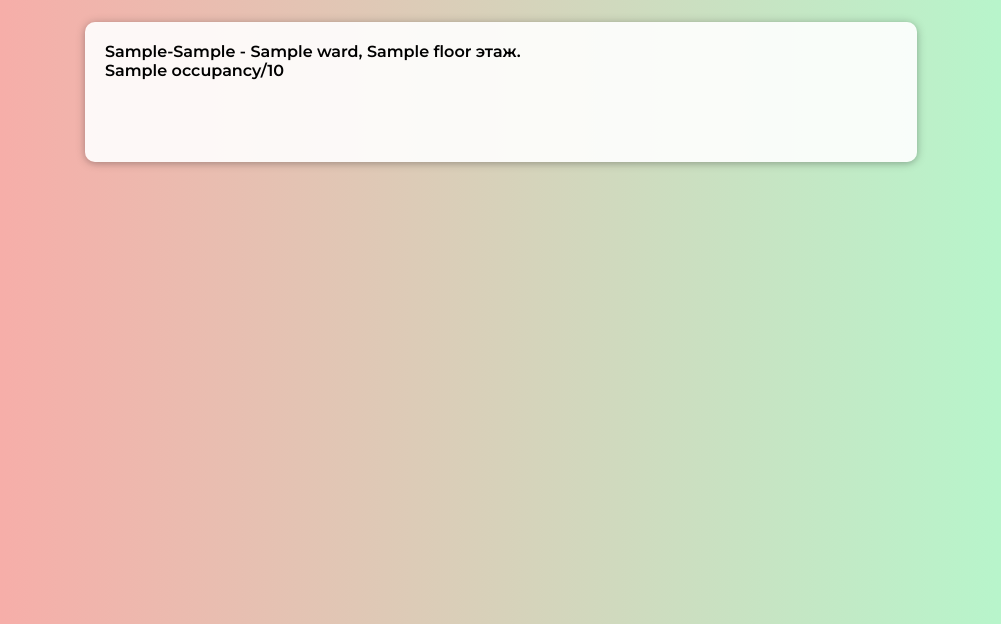
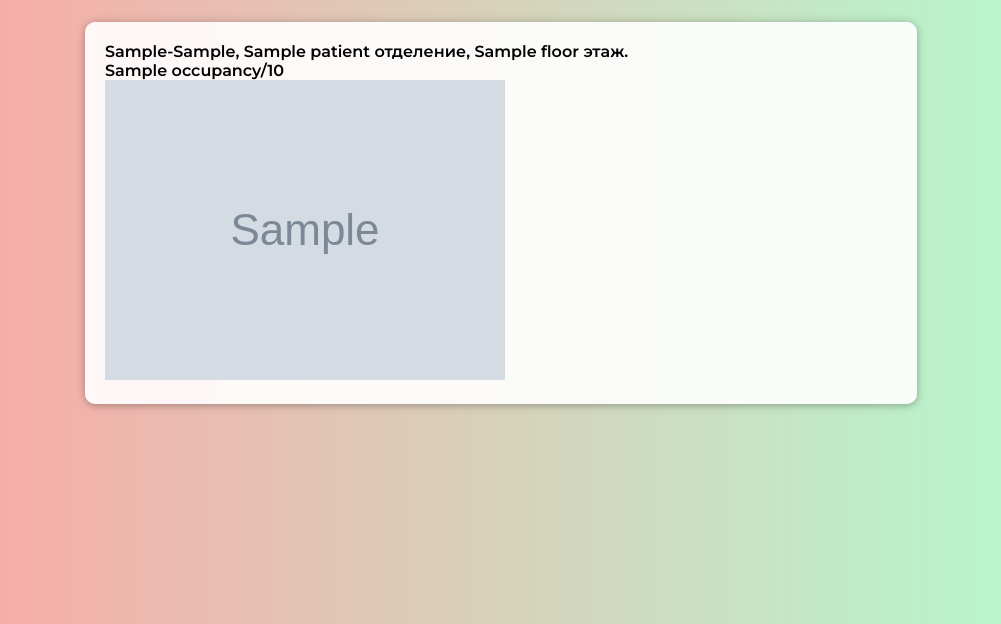
Before and after one commit to nupellot/Hospital, a Flask app: template ward/templates/ward.html in a window 1280 px wide. Shown: the part 50-674 px from the top of the page, without its empty margins (139-1140 px from the left). Run offline with Flask 2, Linux system fonts and the light colour scheme; the template is opened without the code that fills it: most values are stand-ins (such as "Sample title", 1, 10 or a date in 2020); grey boxes marked "Sample" are stand-in pictures; parts of the project's set-up code (start-up, migrations or seed data) failed here and were passed over.

Commit message:
Начал разработку главного контента страницы палаты

```diff
--- a/ward/templates/ward.html
+++ b/ward/templates/ward.html
@@ -8,16 +8,15 @@
     {% if ward %}
 
     <div class="main-info">
-    {{ ward["id_department"] }}-{{ ward["id_ward"] }}
+        <span class="ward-number">{{ ward[0]["id_department"] }}-{{ ward[0]["id_ward"] }}, </span>
 
-    {% if ward["wtype"] == "VIP" %}
-        <span class="vip-badge">VIP</span>
+    {% if ward[0]["wtype"] == "VIP" %}
+        <span class="vip-badge">VIP </span>
     {% endif %}
-
-    - {{ ward["department_name"] }}, {{ ward["floor"] }} этаж.
+        {{ ward[0]["department_name"] }} отделение, {{ ward[0]["floor"] }} этаж.
     </div>
 
-    <div class="occupancy">{{ ward["occupancy"] }}/{{ ward["capacity"] }}</div>
+    <div class="occupancy">{{ ward[0]["occupancy"] }}/{{ ward[0]["capacity"] }}</div>
 
     {% else %}
         Информации о палате не найдено
@@ -25,4 +24,15 @@
     {% endif %}
 </div>
 
+
+<div class="patient-list">
+{% for patient in ward %}
+
+    <a class="patient-card">
+        <img src="{{ patient["image"] }}" alt="" class="patient-photo">
+    </a>
+
+{% endfor %}
+</div>
+
 {% endblock %}
```
Also changed, not shown: ward/static/ward.css (+13 -3 lines).
